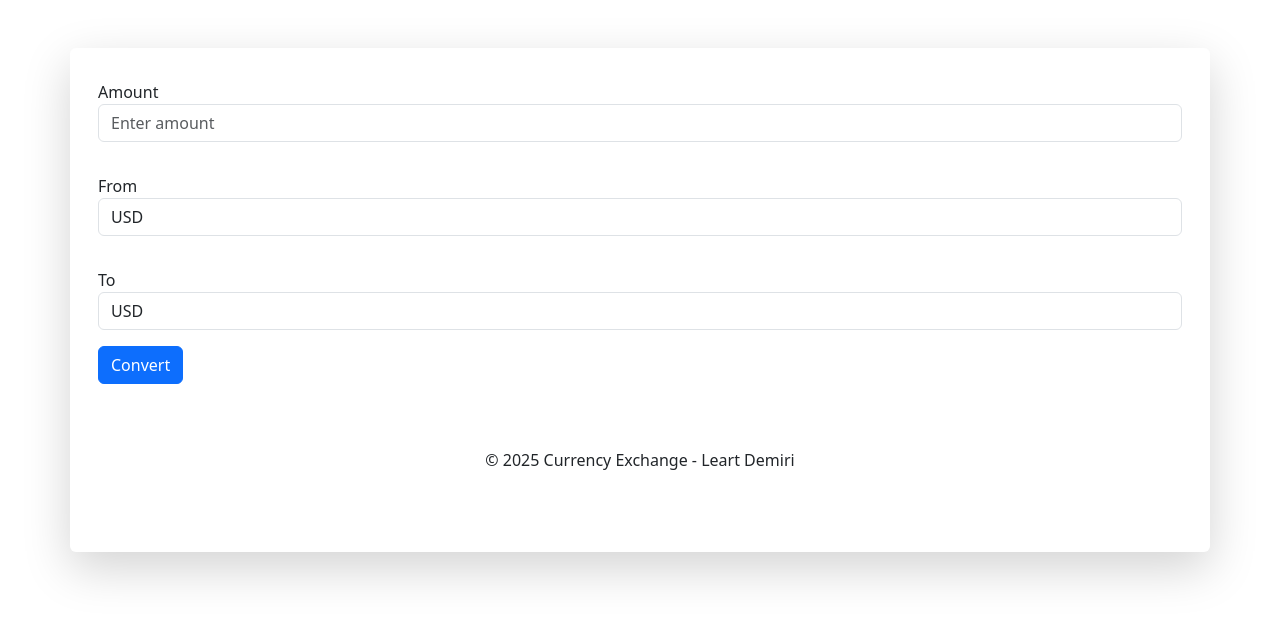
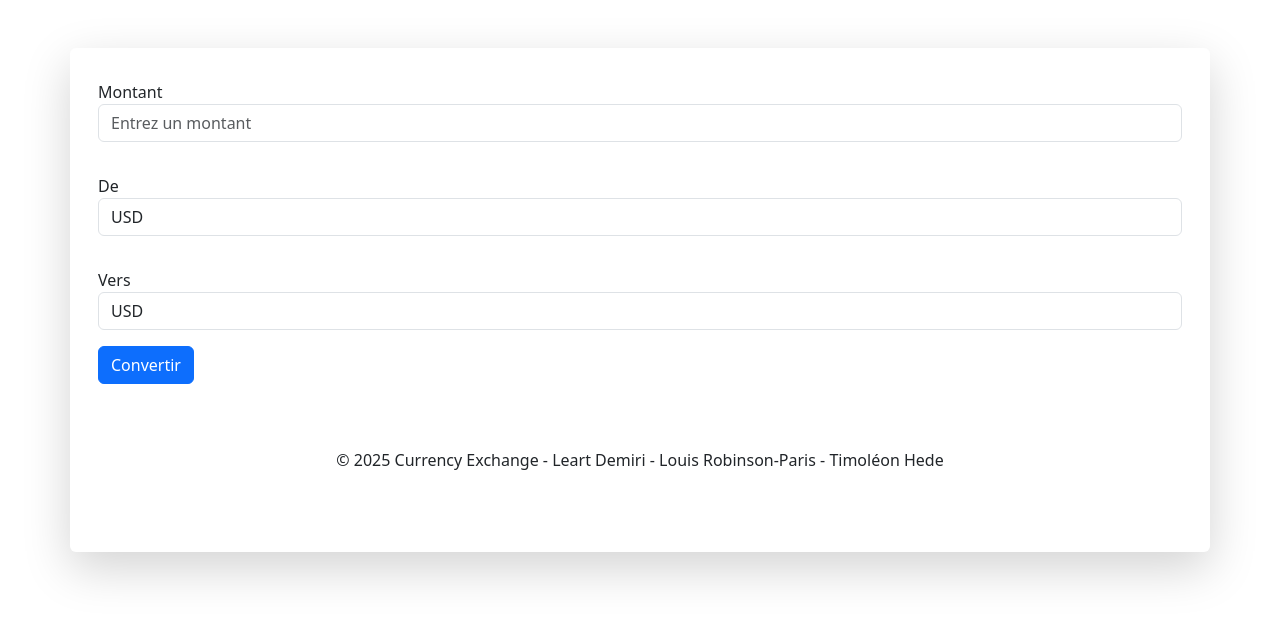
Before and after one commit to Leartdemiri/AtelierDevOps, a PHP site: page / in a window 1280 px wide. Shown: the top 620 px of the page. Run offline with PHP 8.4, Linux system fonts and the light colour scheme.

Commit message:
Ajout des commentaires

```diff
--- a/public/index.php
+++ b/public/index.php
@@ -1,98 +1,122 @@
 <?php
+// Inclusion de l'autoload de Composer pour charger les dépendances
 require '../vendor/autoload.php';
+
+// Importation des classes nécessaires de Monolog pour la journalisation
 use Monolog\Logger;
 use Monolog\Handler\StreamHandler;
 
+// Démarrage de la session pour gérer les requêtes utilisateur
 session_start();
+
+// Création d'un logger pour enregistrer les événements liés à la conversion
 $log = new Logger('currency_exchange');
 $log->pushHandler(new StreamHandler(__DIR__.'/logs/exchange.log', Logger::INFO));
 
+// Clé API pour accéder au service de conversion de devises
 $apiKey = 'fca_live_ns1BNzLhXFPsG7LPhY1pYVPHKvrnkNo8nO0un0y8';
+
+// Liste des devises supportées
 $currencies = ['USD', 'EUR', 'CAD', 'CHF', 'GBP'];
+
+// Variable pour stocker le résultat de la conversion
 $result = '';
 
-// Rate limiting settings
-$maxRequests = 5;
-$timeFrame = 60; // 60 seconds
-$ip = $_SERVER['REMOTE_ADDR'];
+// Paramètres de limitation du taux de requêtes
+$maxRequests = 5; // Nombre maximal de requêtes autorisées
+$timeFrame = 60; // Durée de la fenêtre en secondes (60 secondes)
+$ip = $_SERVER['REMOTE_ADDR']; // Récupération de l'adresse IP de l'utilisateur
 
+// Initialisation du journal des requêtes dans la session si non défini
 if (!isset($_SESSION['request_log'])) {
     $_SESSION['request_log'] = [];
 }
 
-// Filter old requests
+// Suppression des anciennes requêtes en dehors de la fenêtre de temps définie
 $_SESSION['request_log'] = array_filter($_SESSION['request_log'], function($timestamp) use ($timeFrame) {
     return $timestamp > time() - $timeFrame;
 });
 
+// Vérification du respect de la limite de requêtes
 if (count($_SESSION['request_log']) >= $maxRequests) {
-    $result = "<h4>Too many requests! Please wait before trying again.</h4>";
-    $log->warning("Rate limit exceeded by IP: $ip");
+    $result = "<h4>Trop de requêtes ! Veuillez patienter avant d'essayer à nouveau.</h4>";
+    $log->warning("Limite de requêtes dépassée par l'IP : $ip");
 } else {
+    // Vérification si le formulaire a été soumis en méthode POST
     if ($_SERVER['REQUEST_METHOD'] === 'POST') {
+        // Enregistrement du moment de la requête dans la session
         $_SESSION['request_log'][] = time();
 
+        // Récupération des données du formulaire
         $amount = $_POST['amount'];
         $fromCurrency = $_POST['fromCurrency'];
         $toCurrency = $_POST['toCurrency'];
 
+        // Vérification des entrées : validité des devises et de la somme
         if (in_array($fromCurrency, $currencies) && in_array($toCurrency, $currencies) && is_numeric($amount) && $amount > 0) {
+            // Construction de l'URL pour récupérer les taux de change
             $url = "https://api.freecurrencyapi.com/v1/latest?apikey=$apiKey&currencies=" . implode('%2C', $currencies);
+
+            // Appel de l'API et décodage des données JSON
             $response = file_get_contents($url);
             $data = json_decode($response, true);
 
+            // Vérification de la réponse de l'API et récupération du taux de change
             if ($data && isset($data['data'][$fromCurrency]) && isset($data['data'][$toCurrency])) {
-                $rate = $data['data'][$toCurrency] / $data['data'][$fromCurrency];
-                $convertedAmount = number_format($amount * $rate, 2);
+                $rate = $data['data'][$toCurrency] / $data['data'][$fromCurrency]; // Calcul du taux de conversion
+                $convertedAmount = number_format($amount * $rate, 2); // Conversion et formatage du montant
                 $result = "<h4>$amount $fromCurrency = $convertedAmount $toCurrency</h4>";
-                $log->info("Conversion: $amount $fromCurrency to $convertedAmount $toCurrency at rate $rate");
+                $log->info("Conversion : $amount $fromCurrency en $convertedAmount $toCurrency avec un taux de $rate");
             } else {
-                $result = "<h4>Error fetching exchange rates.</h4>";
-                $log->error("Failed to retrieve exchange rates.");
+                $result = "<h4>Erreur lors de la récupération des taux de change.</h4>";
+                $log->error("Échec de la récupération des taux de change.");
             }
         } else {
-            $result = "<h4>Invalid input.</h4>";
-            $log->warning("Invalid input: amount=$amount, from=$fromCurrency, to=$toCurrency");
+            $result = "<h4>Entrée invalide.</h4>";
+            $log->warning("Entrée invalide : amount=$amount, from=$fromCurrency, to=$toCurrency");
         }
     }
 }
 ?>
+
 <!DOCTYPE html>
-<html lang="en">
+<html lang="fr">
 <head>
     <meta charset="UTF-8">
     <meta name="viewport" content="width=device-width, initial-scale=1.0">
     <link rel="stylesheet" href="css/bootstrap.min.css">
-    <title>Currency Exchange</title>
+    <title>Convertisseur de devises</title>
 </head>
 <body>
     <div class="container-sm my-5 shadow-lg p-3 mb-5 bg-white rounded">
         <div class="container-fluid">
+            <!-- Formulaire pour la conversion des devises -->
             <form method="POST">
                 <div class="form-group py-3">
-                    <label for="amount">Amount</label>
-                    <input type="number" class="form-control" name="amount" placeholder="Enter amount" required>
+                    <label for="amount">Montant</label>
+                    <input type="number" class="form-control" name="amount" placeholder="Entrez un montant" required>
                 </div>
                 <div class="form-group py-3">
-                    <label for="fromCurrency">From</label>
+                    <label for="fromCurrency">De</label>
                     <select class="form-control" name="fromCurrency" required>
                         <?php foreach ($currencies as $currency) echo "<option value='$currency'>$currency</option>"; ?>
                     </select>
                 </div>
                 <div class="form-group py-3">
-                    <label for="toCurrency">To</label>
+                    <label for="toCurrency">Vers</label>
                     <select class="form-control" name="toCurrency" required>
                         <?php foreach ($currencies as $currency) echo "<option value='$currency'>$currency</option>"; ?>
                     </select>
                 </div>
-                <button type="submit" class="btn btn-primary">Convert</button>
+                <button type="submit" class="btn btn-primary">Convertir</button>
             </form>
+            <!-- Affichage du résultat -->
             <div class="mt-3"> <?= $result; ?> </div>
         </div>
         <div class="container my-5">
             <footer class="text-center text-lg-start">
                 <div class="text-center p-3">
-                    © 2025 Currency Exchange - Leart Demiri
+                    © 2025 Currency Exchange - Leart Demiri - Louis Robinson-Paris - Timoléon Hede
                 </div>
             </footer>
         </div>
```
